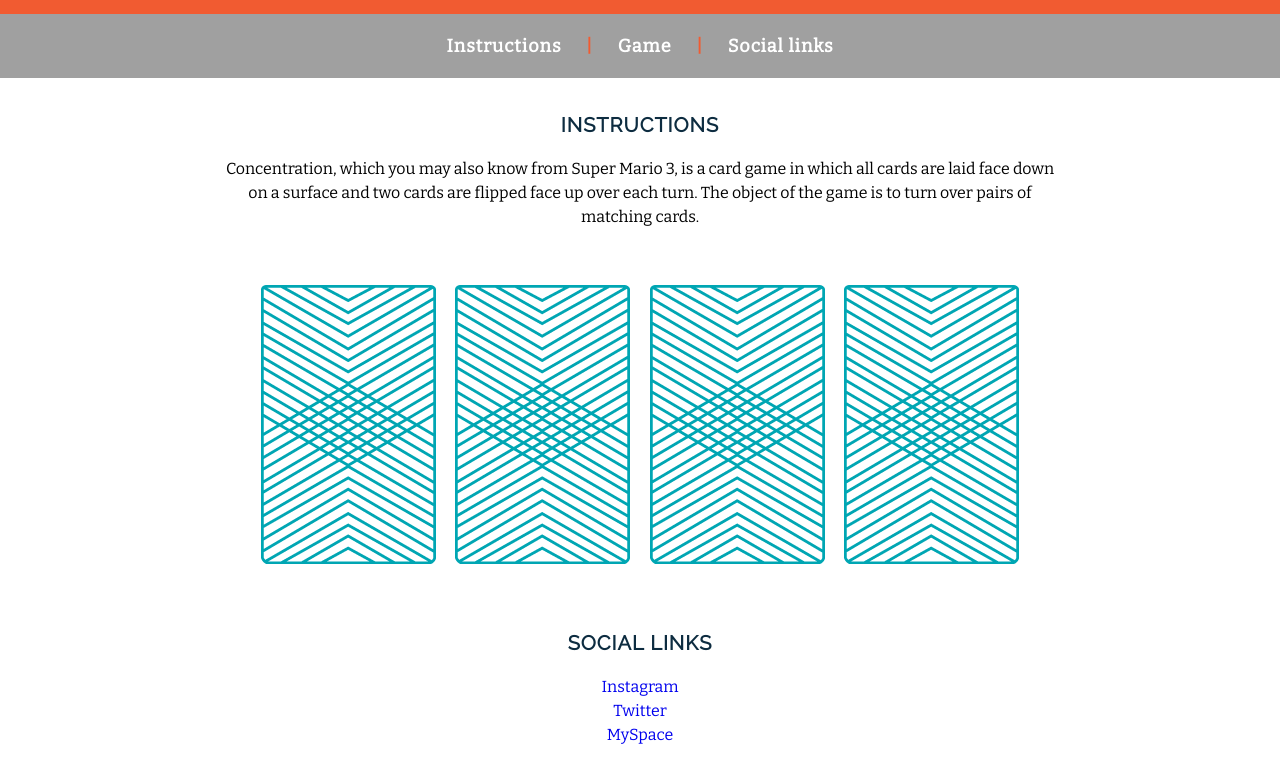
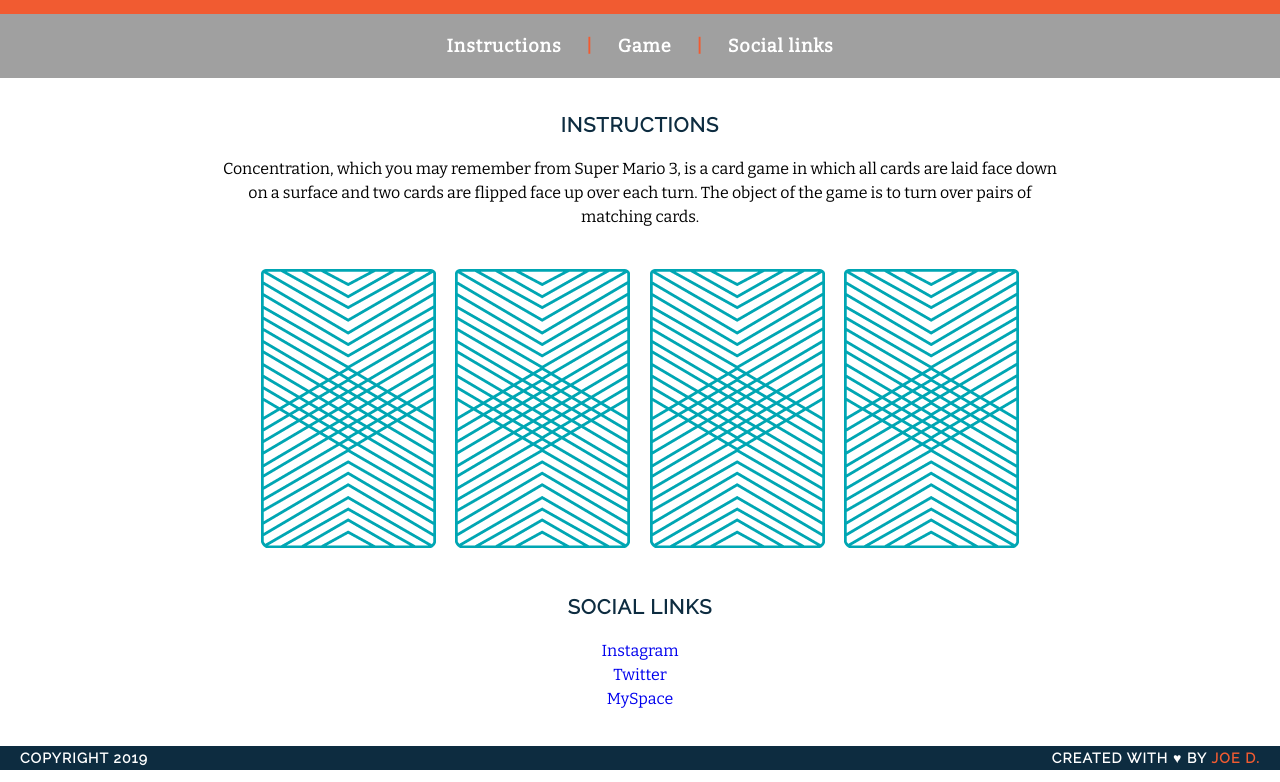
Before and after one commit to jdomo/wdi-fundamentals-memorygame, a plain HTML site: page memory_game/index.html in a window 1280 px wide. Shown: the part 70-852 px from the top of the page. Drawn offline with nearby package versions, Linux system fonts and the light colour scheme.

Commit message:
added CSS, JS folders and files, linked to both in index

```diff
--- /dev/null
+++ b/memory_game/css/reset.css
@@ -0,0 +1,48 @@
+/* http://meyerweb.com/eric/tools/css/reset/
+   v2.0 | 20110126
+   License: none (public domain)
+*/
+
+html, body, div, span, applet, object, iframe,
+h1, h2, h3, h4, h5, h6, p, blockquote, pre,
+a, abbr, acronym, address, big, cite, code,
+del, dfn, em, img, ins, kbd, q, s, samp,
+small, strike, strong, sub, sup, tt, var,
+b, u, i, center,
+dl, dt, dd, ol, ul, li,
+fieldset, form, label, legend,
+table, caption, tbody, tfoot, thead, tr, th, td,
+article, aside, canvas, details, embed,
+figure, figcaption, footer, header, hgroup,
+menu, nav, output, ruby, section, summary,
+time, mark, audio, video {
+	margin: 0;
+	padding: 0;
+	border: 0;
+	font-size: 100%;
+	font: inherit;
+	vertical-align: baseline;
+}
+/* HTML5 display-role reset for older browsers */
+article, aside, details, figcaption, figure,
+footer, header, hgroup, menu, nav, section {
+	display: block;
+}
+body {
+	line-height: 1;
+}
+ol, ul {
+	list-style: none;
+}
+blockquote, q {
+	quotes: none;
+}
+blockquote:before, blockquote:after,
+q:before, q:after {
+	content: '';
+	content: none;
+}
+table {
+	border-collapse: collapse;
+	border-spacing: 0;
+}
--- a/memory_game/css/style.css
+++ b/memory_game/css/style.css
@@ -46,6 +46,7 @@ h3 {
   letter-spacing: 1px;
   font-weight: 600;
   font-size: 20px;
+  padding-bottom: 20px;
 }
 
 img {
@@ -54,6 +55,11 @@ img {
 
 a {
   text-decoration: none;
+  border-bottom: 2px solid transparent;
+}
+
+a:hover {
+  border-bottom: 2px solid white;
 }
 
 ul {
@@ -63,7 +69,41 @@ ul {
   list-style-type: none;
 }
 
+footer {
+  text-transform: uppercase;
+  padding: 0 20px;
+  background-color:#0d2c40;
+  color: white;
+  font-size: 14px;
+  font-family: "Raleway", sans-serif;
+  letter-spacing: .08em;
+  font-weight: 800;
+}
+
 .instructions {
   line-height: 26px;
   font-size: 18px;
 }
+
+.clearfix:after {
+  /* visibility: hidden; */
+  display: table;
+  /* display: block; */
+  /* font-size: 0; */
+  content: "";
+  clear: both;
+  /* height: 0; */
+}
+
+.copyright {
+  float: left;
+}
+
+.message {
+  float: right;
+}
+
+.name {
+  color: #F15B31;
+  font-weight: 700;
+}
--- a/memory_game/index.html
+++ b/memory_game/index.html
@@ -3,6 +3,7 @@
   <head>
     <title>GA - Joe's Memory Game</title>
     <link href="https://fonts.googleapis.com/css?family=Bitter|Raleway&display=swap" rel="stylesheet">
+    <link rel="stylesheet" type="text/CSS" href="./css/reset.css">
     <link rel="stylesheet" type="text/CSS" href="./css/style.css">
   </head>
   <body>
@@ -10,23 +11,23 @@
       <h1>Test Your Memory</h1>
     </header>
       <nav>
-        <a href="#">Instructions</a> |
-        <a href="#">Game</a> |
-        <a href="#">Social links</a>
+        <a href="#instructions">Instructions</a> |
+        <a href="#game">Game</a> |
+        <a href="#social">Social links</a>
       </nav>
     <main>
-      <h3>Instructions</h3>
-      <p>Concentration, which you may also know from Super Mario 3, is a card
-        game in which all cards are laid face down on a surface
-        and two cards are flipped face up over each turn. The object
-        of the game is to turn over pairs of matching cards.
+      <h3><a name="instructions">Instructions</a></h3>
+      <p>Concentration, which you may remember from Super Mario 3, is a card game in which all cards are laid face down on a surface
+        and two cards are flipped face up over each turn. The object of the game is to turn over pairs of matching cards.
       </p>
+      <a name="game"></a>
       <img src="./images/back.png" alt="Queen of Diamonds">
       <img src="./images/back.png" alt="Queen of Hearts">
       <img src="./images/back.png" alt="King of Diamonds">
       <img src="./images/back.png" alt="King of Hearts">
       <h3>Social links</h3>
       <ul>
+        <a name="social"></a>
         <li>
           <a href="https://www.instagram.com/" target="blank">
             Instagram
@@ -44,5 +45,10 @@
         </li>
       </ul>
     </main>
+    <footer class="clearfix">
+      <p class="copyright">Copyright 2019</p>
+      <p class="message">Created with &hearts; by <span class="name">Joe D.</span></p>
+    </footer>
+    <script src="js/main.js"></script>
   </body>
 </html>
--- /dev/null
+++ b/memory_game/js/main.js
@@ -0,0 +1,9 @@
+console.log("Up and running!");
+
+const cardOne = "queen";
+const cardTwo = "queen";
+const cardThree = "king";
+const cardFour = "king";
+
+console.log("User flipped a " + cardOne);
+console.log("User flipped a " + cardThree);
```
